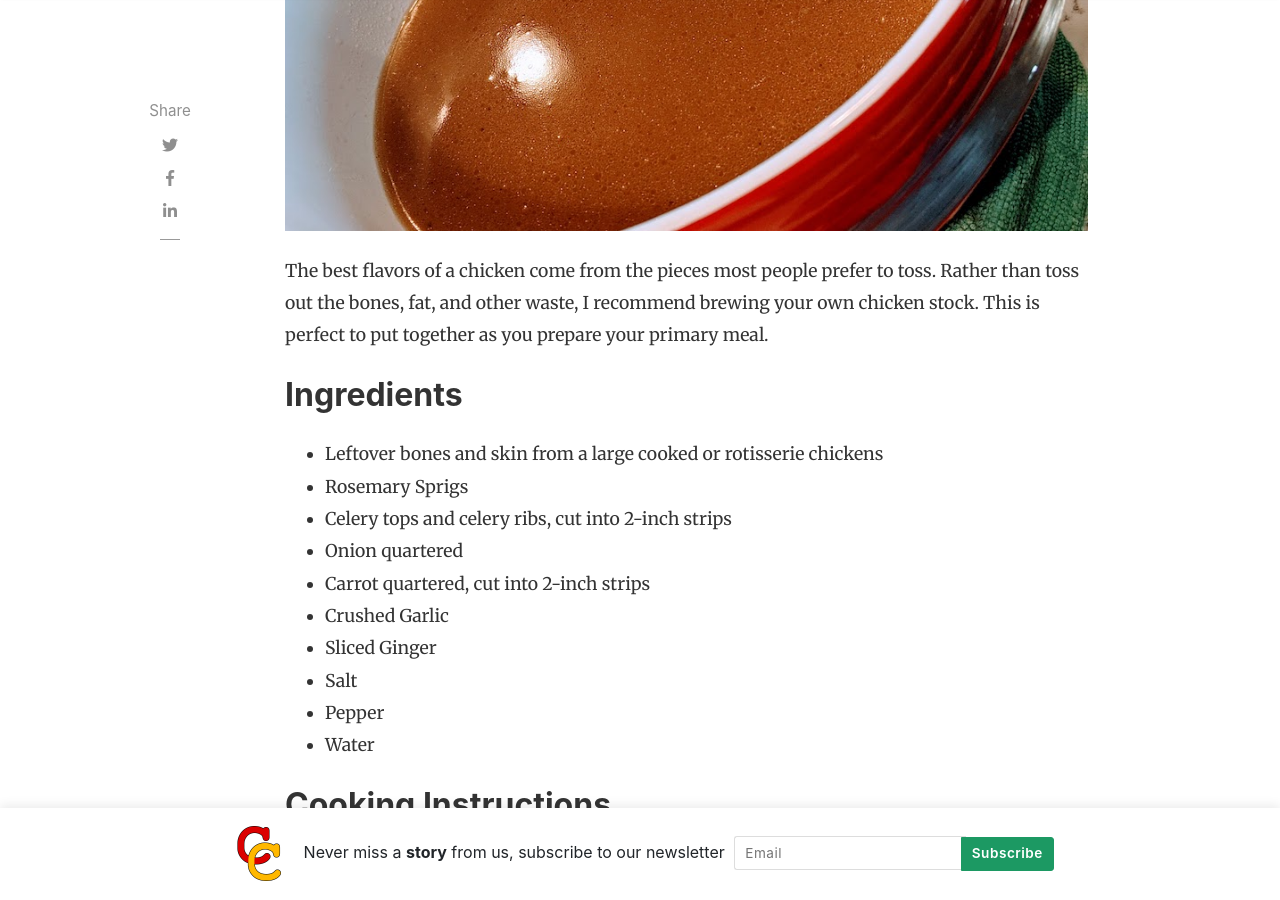
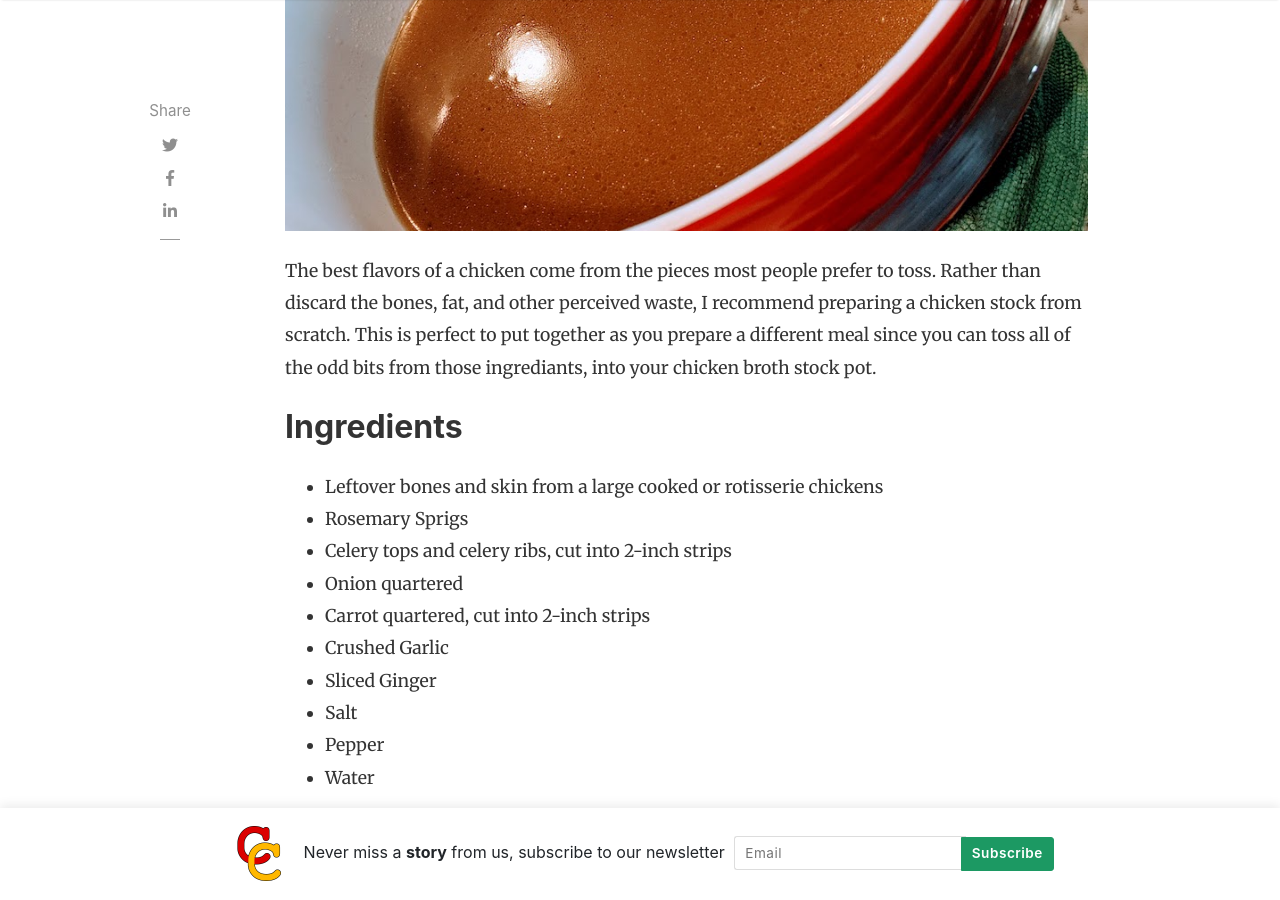
Before and after one commit to cocktailscooking/cocktailscooking.github.io, a Jekyll site: the page built from _posts/2021-01-13-scratch-chicken-broth.md, in a window 1280 px wide and 900 px high, scrolled down 697 px. Built offline with Jekyll 4.4.1, drawn with Linux system fonts in a browser that asks for light colours; nearby versions of some CDN libraries; comment, search, counter and statistics services are not loaded.

Commit message:
Updated opening paragraph

```diff
--- a/_posts/2021-01-13-scratch-chicken-broth.md
+++ b/_posts/2021-01-13-scratch-chicken-broth.md
@@ -11,7 +11,7 @@ hidden: false
 rating: 5
 ---
 
-The best flavors of a chicken come from the pieces most people prefer to toss.  Rather than toss out the bones, fat, and other waste, I recommend brewing your own chicken stock.  This is perfect to put together as you prepare your primary meal.
+The best flavors of a chicken come from the pieces most people prefer to toss.  Rather than discard the bones, fat, and other perceived waste, I recommend preparing a chicken stock from scratch.  This is perfect to put together as you prepare a different meal since you can toss all of the odd bits from those ingrediants, into your chicken broth stock pot.
 
 ## Ingredients
 
```
